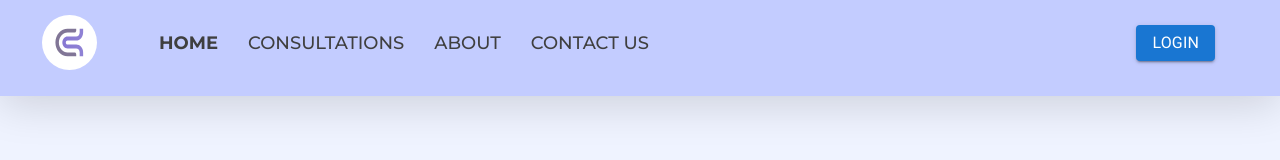
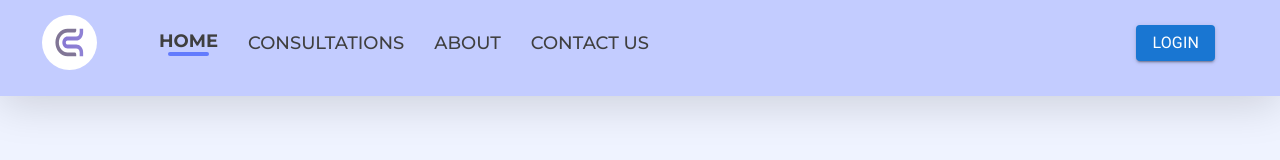
Before and after one commit to Jitendra3018/medi-lab, a React (Create React App) app in the folder front-end/: page / in a window 1280 px wide. Shown: the top 160 px of the page. Built offline with nearby package versions, Linux system fonts and the light colour scheme.

Commit message:
Update Header.js

```diff
--- a/front-end/src/components/Header/Header.js
+++ b/front-end/src/components/Header/Header.js
@@ -109,7 +109,14 @@ function Header() {
                             >
                                 Home
                             </Typography>
-                            <div className="line-div6" />
+                            <Stack
+                                borderTop="4px solid var(--color-violet-200)"
+                                boxSizing="border-box"
+                                borderRadius="4px"
+                                height="4px"
+                                width="41px"
+                                position="relative"
+                            />
                         </Stack>
                         <Typography
                             component="div"
```
